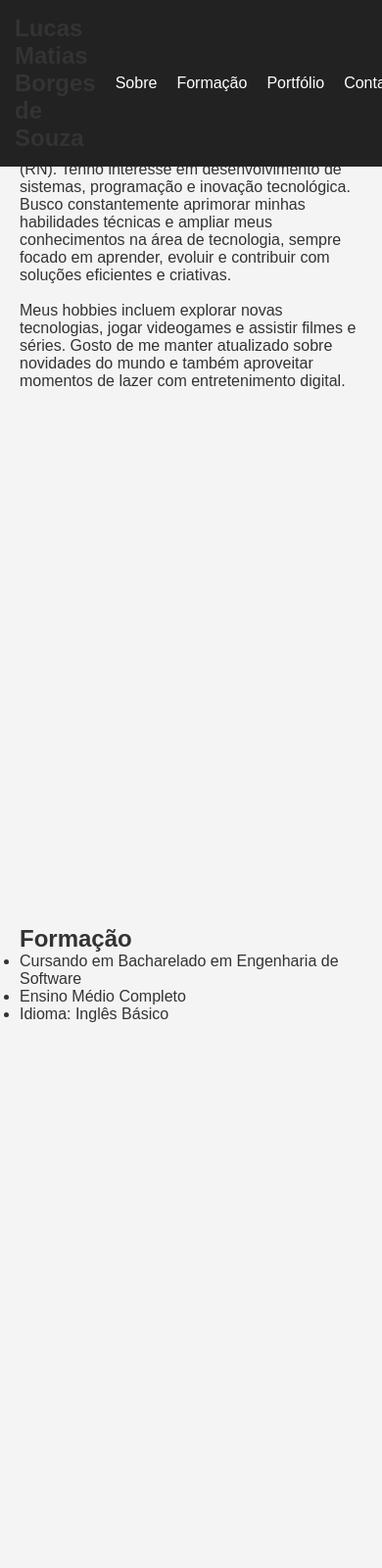
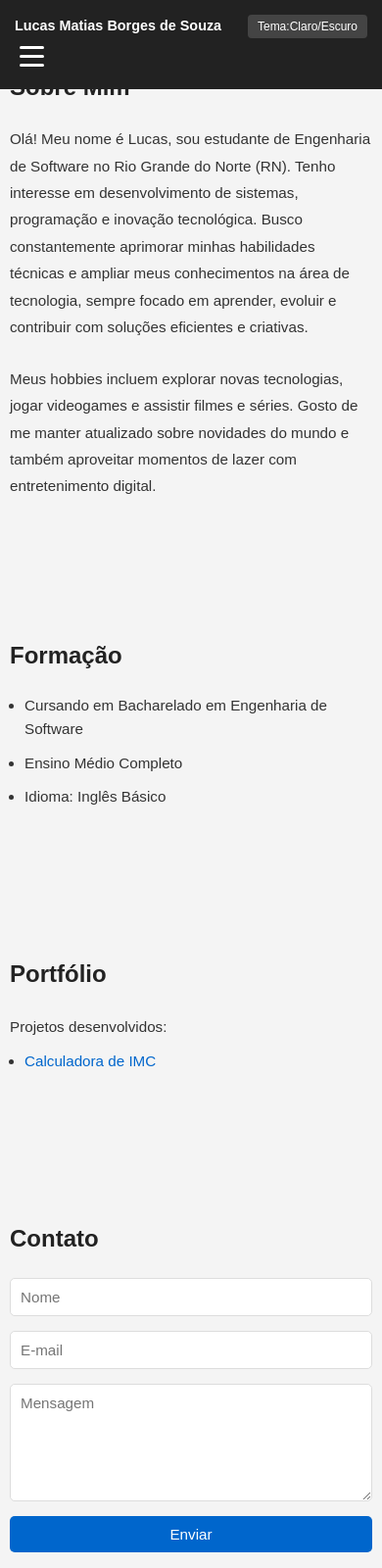
Before and after one commit to lucasmatias25/portf-lio-lucas, a plain HTML site: page index.html in a window 390 px wide. Shown: the top 1600 px of the page at 98% size. Drawn offline with Linux system fonts and the light colour scheme.

Commit message:
Add files via upload

```diff
--- a/index.html
+++ b/index.html
@@ -19,6 +19,11 @@
                 <li><a href="#contato">Contato</a></li>
             </ul>
             <button onclick="alternarTema()">Tema:Claro/Escuro</button>
+            <button class="menu-toggle" onclick="alternarMenu()" aria-label="Menu">
+                <span></span>
+                <span></span>
+                <span></span>
+            </button>
         </nav>
     </header>
 
--- a/script.js
+++ b/script.js
@@ -34,3 +34,17 @@ document.getElementById("formContato").addEventListener("submit", function(event
 function alternarTema() {
     document.body.classList.toggle("dark");
 }
+
+// FUNÇÃO MENU MOBILE
+function alternarMenu() {
+    const menu = document.getElementById("menu");
+    menu.classList.toggle("active");
+}
+
+// Fechar menu ao clicar em um link
+document.querySelectorAll("#menu a").forEach(link => {
+    link.addEventListener("click", () => {
+        const menu = document.getElementById("menu");
+        menu.classList.remove("active");
+    });
+});
--- a/style.css
+++ b/style.css
@@ -10,6 +10,7 @@ body {
     font-family: Arial, sans-serif;
     background-color: #f4f4f4;
     color: #333;
+    line-height: 1.6;
 }
 
 /* Menu */
@@ -19,17 +20,26 @@ header {
     position: fixed;
     width: 100%;
     top: 0;
+    z-index: 1000;
 }
 
 nav {
     display: flex;
     justify-content: space-between;
     align-items: center;
+    flex-wrap: wrap;
+}
+
+.logo {
+    color: white;
+    font-size: 1.2rem;
+    margin: 0;
 }
 
 nav ul {
     list-style: none;
     display: flex;
+    flex-wrap: wrap;
 }
 
 nav ul li {
@@ -39,28 +49,125 @@ nav ul li {
 nav ul li a {
     color: white;
     text-decoration: none;
+    transition: opacity 0.3s;
+}
+
+nav ul li a:hover {
+    opacity: 0.7;
+}
+
+/* Botão de tema */
+nav button {
+    padding: 8px 15px;
+    cursor: pointer;
+    background: #444;
+    color: white;
+    border: none;
+    border-radius: 4px;
+    font-size: 0.9rem;
+    transition: background 0.3s;
+}
+
+nav button:hover {
+    background: #555;
+}
+
+/* Botão menu hamburguer */
+.menu-toggle {
+    display: none;
+    flex-direction: column;
+    background: none;
+    border: none;
+    cursor: pointer;
+    padding: 5px;
+}
+
+.menu-toggle span {
+    width: 25px;
+    height: 3px;
+    background: white;
+    margin: 3px 0;
+    transition: 0.3s;
+    border-radius: 3px;
 }
 
 section {
     padding: 100px 20px;
     min-height: 100vh;
+    max-width: 1200px;
+    margin: 0 auto;
+}
+
+section h1 {
+    font-size: 2.5rem;
+    margin-bottom: 20px;
+    color: #222;
+}
+
+section p {
+    font-size: 1.1rem;
+    line-height: 1.8;
+    max-width: 800px;
+}
+
+section ul {
+    margin-left: 20px;
+    font-size: 1.1rem;
+}
+
+section ul li {
+    margin: 10px 0;
+}
+
+section ul li a {
+    color: #0066cc;
+    text-decoration: none;
+}
+
+section ul li a:hover {
+    text-decoration: underline;
 }
 
 /* Formulário */
 form {
     display: flex;
     flex-direction: column;
-    width: 300px;
+    width: 100%;
+    max-width: 500px;
 }
 
 input, textarea {
-    margin-bottom: 10px;
-    padding: 8px;
+    margin-bottom: 15px;
+    padding: 12px;
+    border: 1px solid #ddd;
+    border-radius: 5px;
+    font-size: 1rem;
+    font-family: inherit;
 }
 
-button {
-    padding: 8px;
+input:focus, textarea:focus {
+    outline: none;
+    border-color: #0066cc;
+}
+
+textarea {
+    min-height: 120px;
+    resize: vertical;
+}
+
+form button {
+    padding: 12px;
     cursor: pointer;
+    background: #0066cc;
+    color: white;
+    border: none;
+    border-radius: 5px;
+    font-size: 1rem;
+    transition: background 0.3s;
+}
+
+form button:hover {
+    background: #0052a3;
 }
 
 /* Tema escuro */
@@ -68,3 +175,137 @@ button {
     background-color: #121212;
     color: white;
 }
+
+.dark section h1 {
+    color: #fff;
+}
+
+.dark input, .dark textarea {
+    background: #2a2a2a;
+    color: white;
+    border-color: #444;
+}
+
+.dark nav button {
+    background: #555;
+}
+
+.dark nav button:hover {
+    background: #666;
+}
+
+/* Responsividade para tablets */
+@media (max-width: 768px) {
+    section {
+        padding: 80px 15px;
+    }
+
+    section h1 {
+        font-size: 2rem;
+    }
+
+    section p {
+        font-size: 1rem;
+    }
+
+    .logo {
+        font-size: 1rem;
+    }
+
+    nav button {
+        font-size: 0.8rem;
+        padding: 6px 12px;
+    }
+
+    form {
+        max-width: 100%;
+    }
+}
+
+/* Responsividade para mobile */
+@media (max-width: 600px) {
+    .menu-toggle {
+        display: flex;
+        order: 3;
+    }
+
+    nav {
+        flex-wrap: wrap;
+    }
+
+    nav ul {
+        display: none;
+        flex-direction: column;
+        width: 100%;
+        order: 4;
+        margin-top: 15px;
+    }
+
+    nav ul.active {
+        display: flex;
+    }
+
+    nav ul li {
+        margin: 10px 0;
+        text-align: center;
+    }
+
+    nav button {
+        order: 2;
+        font-size: 0.75rem;
+        padding: 5px 10px;
+    }
+
+    .logo {
+        order: 1;
+        font-size: 0.9rem;
+    }
+
+    section {
+        padding: 70px 10px;
+        min-height: auto;
+    }
+
+    section h1 {
+        font-size: 1.5rem;
+    }
+
+    section p {
+        font-size: 0.95rem;
+    }
+
+    section ul {
+        font-size: 0.95rem;
+        margin-left: 15px;
+    }
+
+    input, textarea {
+        padding: 10px;
+        font-size: 0.95rem;
+    }
+
+    form button {
+        padding: 10px;
+        font-size: 0.95rem;
+    }
+}
+
+/* Responsividade para telas muito pequenas */
+@media (max-width: 360px) {
+    .logo {
+        font-size: 0.8rem;
+    }
+
+    nav button {
+        font-size: 0.7rem;
+        padding: 4px 8px;
+    }
+
+    section h1 {
+        font-size: 1.3rem;
+    }
+
+    section p, section ul {
+        font-size: 0.9rem;
+    }
+}
```
